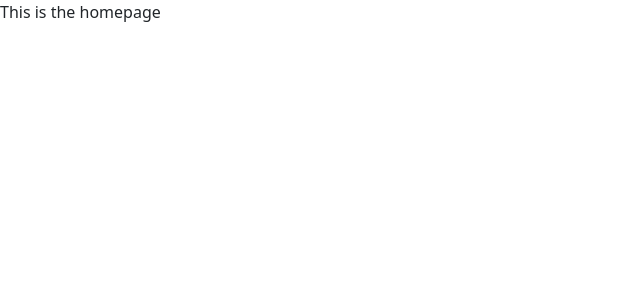
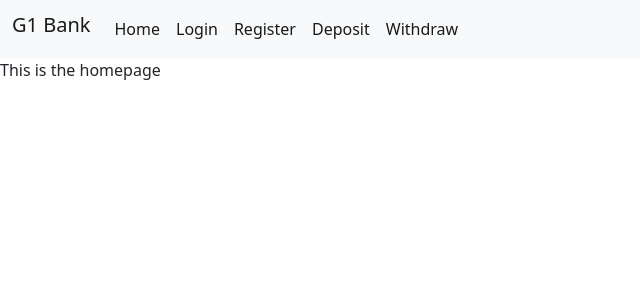
Before and after one commit to gonzalezgutierrezd/G1Bank_WebApp, a Flask app: page / in a window 1280 px wide. Shown: the top 300 px of the page, without its empty margins (0-640 px from the left). Run offline with Flask 3, Linux system fonts and the light colour scheme.

Commit message:
Added Navbar to base2.html

```diff
--- a/templates/base2.html
+++ b/templates/base2.html
@@ -9,6 +9,43 @@
     <link href="https://cdn.jsdelivr.net/npm/bootstrap@5.0.2/dist/css/bootstrap.min.css" rel="stylesheet" integrity="sha384-EVSTQN3/azprG1Anm3QDgpJLIm9Nao0Yz1ztcQTwFspd3yD65VohhpuuCOmLASjC" crossorigin="anonymous">
 
     <title>Hello, world!</title>
+
+     <!-- Navbar -->
+     <nav class="navbar navbar-expand-lg navbar-light bg-light">
+      <div class="container-fluid">
+        <h1 class="navbar-brand">G1 Bank</h1>
+        <button class="navbar-toggler" type="button" data-bs-toggle="collapse" data-bs-target="#navbarSupportedContent" aria-controls="navbarSupportedContent" aria-expanded="false" aria-label="Toggle navigation">
+          <span class="navbar-toggler-icon"></span>
+        </button>
+        <div class="collapse navbar-collapse" id="navbarSupportedContent">
+          <ul class="navbar-nav me-auto mb-2 mb-lg-0">
+            <li class="nav-item">
+              <a class="nav-link active" aria-current="page" href="/">Home</a>
+            </li>
+            <li class="nav-item">
+              <a class="nav-link active" aria-current="page" href="/login">Login</a>
+            </li>
+            <li class="nav-item">
+              <a class="nav-link active" aria-current="page" href="/register">Register</a>
+            </li>
+            <li class="nav-item">
+              <a class="nav-link active" aria-current="page" href="/deposit">Deposit</a>
+            </li>
+            <li class="nav-item">
+              <a class="nav-link active" aria-current="page" href="/withdraw">Withdraw</a>
+            </li>
+          </ul>
+        </div>
+      </div>
+    </nav>
+  <style>
+    li a:hover
+    {
+      background-color: grey;
+      color: white;
+    }
+  </style>
+  <!--End of Navbar-->
   </head>
   <body>
     {% block content %}
```
